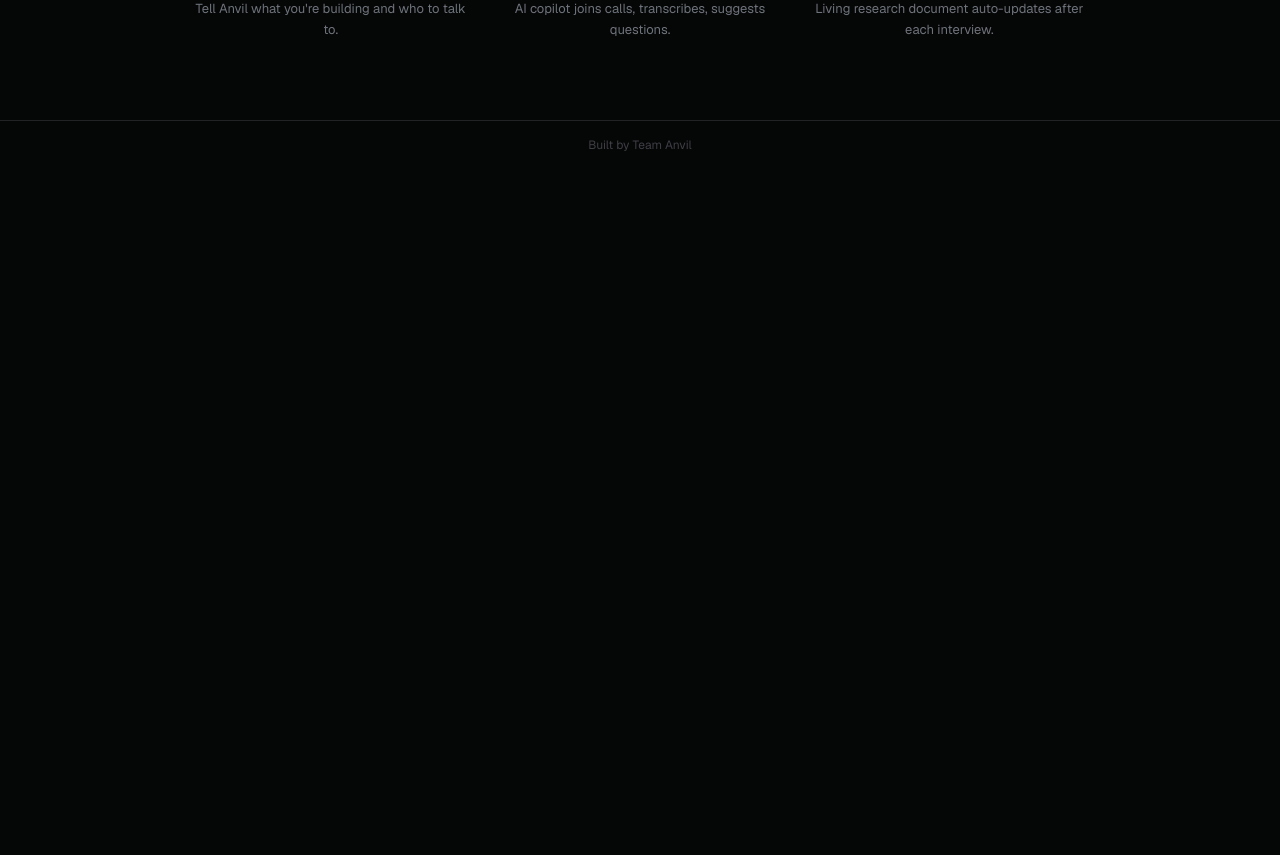
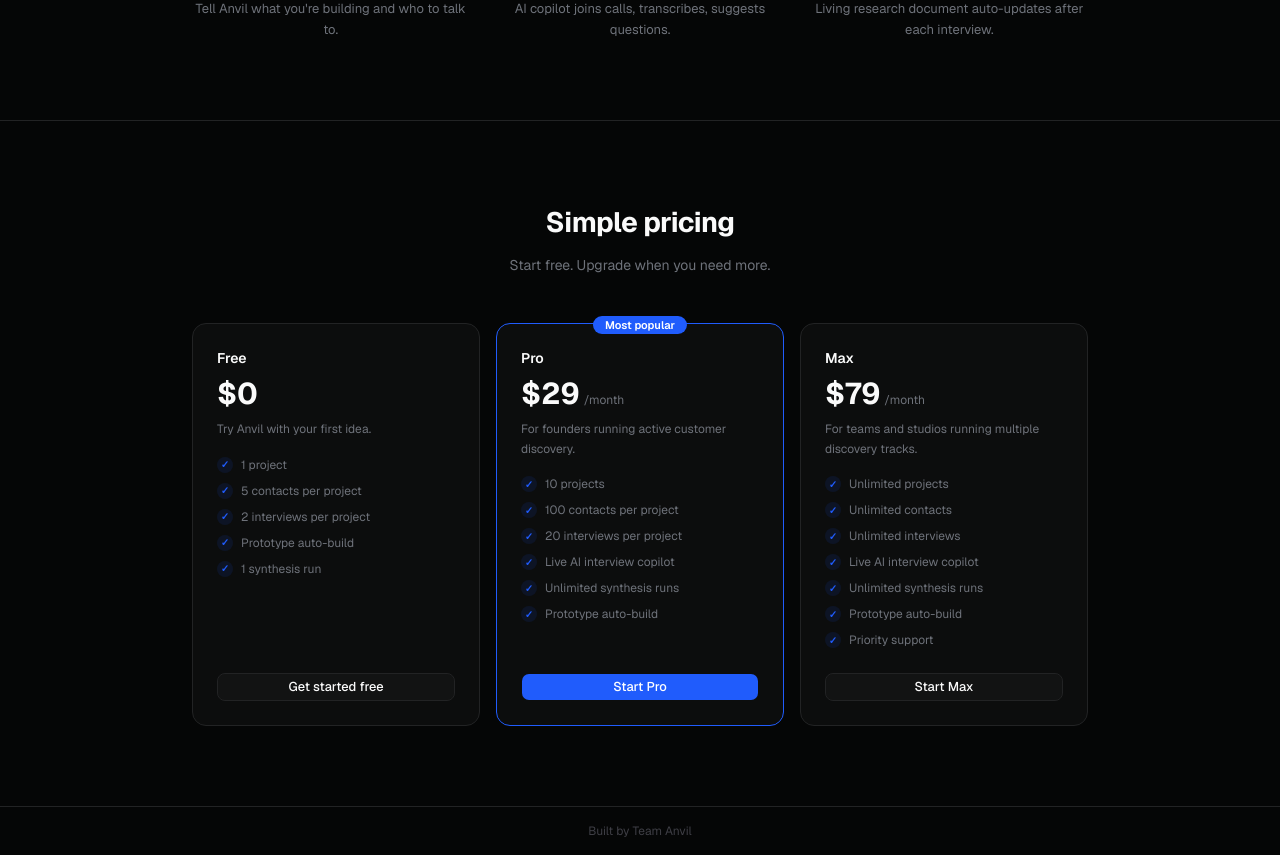
Before and after one commit to aadivyaraushan/anvil, a Next.js app: page / in a window 1280 px wide. Shown: the part 1120-1975 px from the top of the page. Before the commit the page ends 1289 px from the top, so only its background shows below. Built offline with nearby package versions, Linux system fonts and the light colour scheme.

Commit message:
feat: add pricing section to landing page with Free/Pro/Max cards

```diff
--- a/src/app/page.tsx
+++ b/src/app/page.tsx
@@ -1,5 +1,6 @@
 import { Button } from "@/components/ui/button";
 import Link from "next/link";
+import { PricingSection } from "@/components/pricing-section";
 
 export default function LandingPage() {
   return (
@@ -40,9 +41,9 @@
           <Link href="/signup">
             <Button size="lg">Get started</Button>
           </Link>
-          <a href="#how-it-works">
+          <a href="#pricing">
             <Button variant="outline" size="lg">
-              See how it works
+              See pricing
             </Button>
           </a>
         </div>
@@ -239,6 +240,9 @@
         </div>
       </section>
 
+      {/* Pricing */}
+      <PricingSection />
+
       {/* Footer */}
       <footer className="border-t border-border px-6 py-4 text-center text-xs text-[#3f3f46]">
         Built by Team Anvil
--- /dev/null
+++ b/src/components/pricing-section.tsx
@@ -0,0 +1,85 @@
+import Link from "next/link";
+import { Button } from "@/components/ui/button";
+import { PLANS } from "@/lib/billing/plans";
+import type { Plan } from "@/lib/billing/plans";
+
+const PLAN_ORDER: Plan[] = ["free", "pro", "max"];
+
+export function PricingSection() {
+  return (
+    <section id="pricing" className="border-t border-border px-6 py-20">
+      <h2
+        className="text-center text-[28px] font-bold text-foreground"
+        style={{ letterSpacing: "-0.02em" }}
+      >
+        Simple pricing
+      </h2>
+      <p className="mt-3 text-center text-sm text-muted-foreground">
+        Start free. Upgrade when you need more.
+      </p>
+
+      <div className="mx-auto mt-12 grid max-w-4xl grid-cols-1 gap-4 sm:grid-cols-3">
+        {PLAN_ORDER.map((planKey) => {
+          const plan = PLANS[planKey];
+          return (
+            <div
+              key={planKey}
+              className={`relative flex flex-col rounded-xl border p-6 ${
+                plan.highlighted
+                  ? "border-primary bg-card shadow-[0_0_0_1px_hsl(var(--primary)/0.4)]"
+                  : "border-border bg-card"
+              }`}
+            >
+              {plan.highlighted && (
+                <div className="absolute -top-3 left-1/2 -translate-x-1/2">
+                  <span className="rounded-full bg-primary px-3 py-0.5 text-[11px] font-semibold text-primary-foreground">
+                    Most popular
+                  </span>
+                </div>
+              )}
+
+              <div className="mb-4">
+                <p className="text-sm font-semibold text-foreground">{plan.name}</p>
+                <div className="mt-2 flex items-baseline gap-1">
+                  <span className="text-3xl font-bold text-foreground">
+                    ${plan.monthlyPriceUsd}
+                  </span>
+                  {plan.monthlyPriceUsd > 0 && (
+                    <span className="text-xs text-muted-foreground">/month</span>
+                  )}
+                </div>
+                <p className="mt-2 text-[12px] leading-relaxed text-muted-foreground">
+                  {plan.description}
+                </p>
+              </div>
+
+              <ul className="mb-6 flex-1 space-y-2">
+                {plan.features.map((feature) => (
+                  <li
+                    key={feature}
+                    className="flex items-center gap-2 text-[12px] text-muted-foreground"
+                  >
+                    <span className="flex h-4 w-4 items-center justify-center rounded-full bg-primary/10 text-[10px] text-primary font-bold">
+                      ✓
+                    </span>
+                    {feature}
+                  </li>
+                ))}
+              </ul>
+
+              <Link href="/signup">
+                <Button
+                  variant={plan.highlighted ? "default" : "outline"}
+                  size="sm"
+                  className="w-full"
+                >
+                  {plan.monthlyPriceUsd === 0 ? "Get started free" : `Start ${plan.name}`}
+                </Button>
+              </Link>
+            </div>
+          );
+        })}
+      </div>
+    </section>
+  );
+}
```
